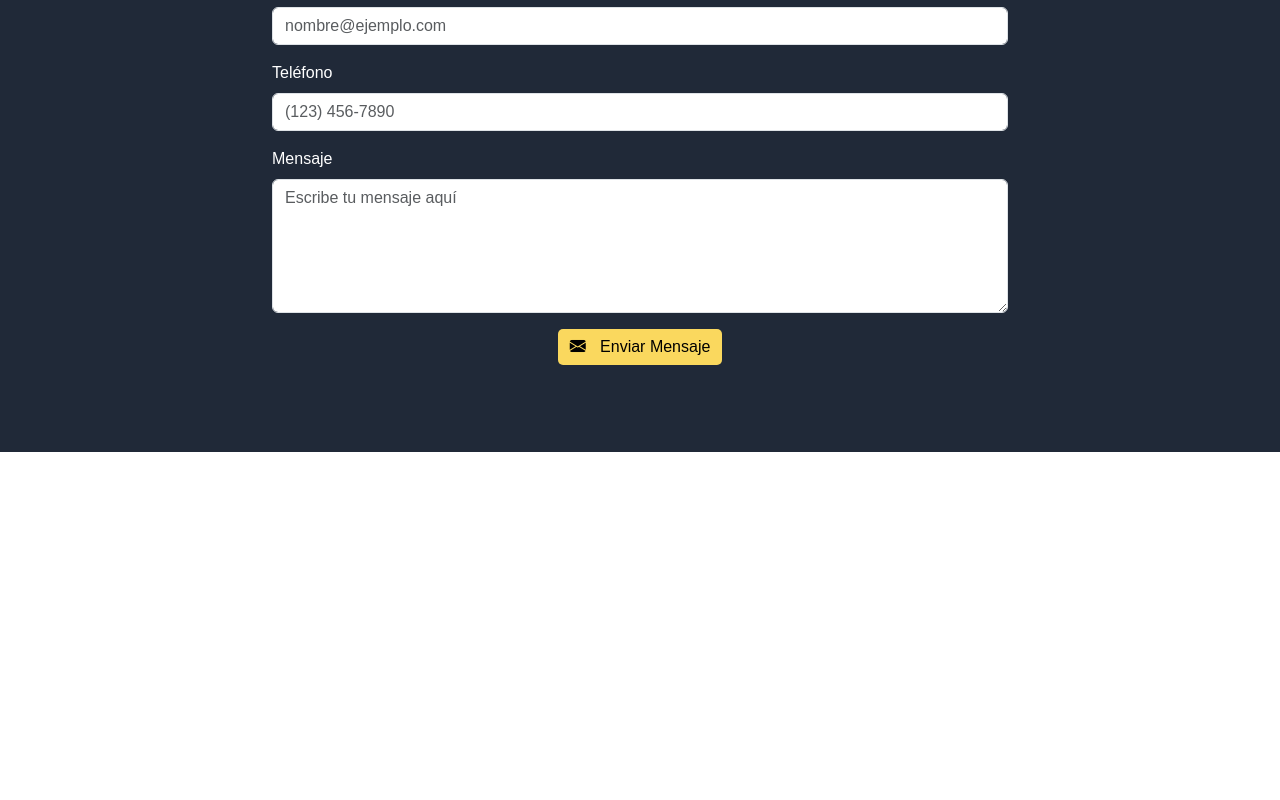
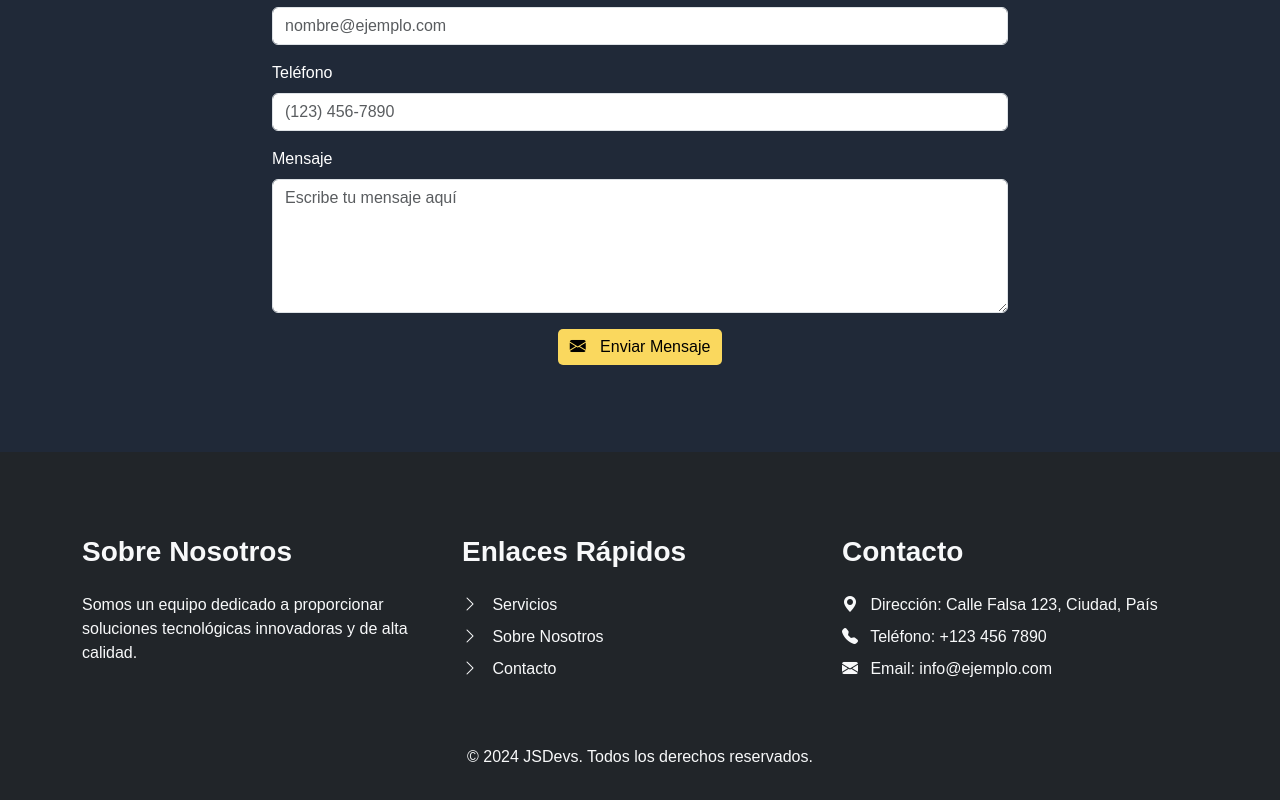
Before and after one commit to axxving/app-jsdevs-axv, a React (Vite) app: page / in a window 1280 px wide. Shown: the part 3692-4492 px from the top of the page. Before the commit the page ends 4144 px from the top, so only its background shows below. Built offline with nearby package versions, Linux system fonts and the light colour scheme.

Commit message:
feat(): styles of the component footer

```diff
--- a/src/App.jsx
+++ b/src/App.jsx
@@ -1,9 +1,10 @@
-import { Contacto } from "./components/Contacto"
-import { Header } from "./components/Header"
-import { Hero } from "./components/Hero"
-import { Servicios } from "./components/Servicios"
-import { Sobre } from "./components/Sobre"
-import { Tecnologias } from "./components/Tecnologias"
+import { Contacto } from "./components/Contacto";
+import { Header } from "./components/Header";
+import { Hero } from "./components/Hero";
+import { Servicios } from "./components/Servicios";
+import { Sobre } from "./components/Sobre";
+import { Tecnologias } from "./components/Tecnologias";
+import { Footer } from "./components/Footer";
 
 export const App = () => {
   return (
@@ -14,6 +15,7 @@ export const App = () => {
       <Sobre />
       <Tecnologias />
       <Contacto />
+      <Footer />
     </>
   )
 }
--- a/src/assets/css/index.css
+++ b/src/assets/css/index.css
@@ -226,6 +226,7 @@ h2 {
     color: var(--blanco);
 }
 
+/*Contacto*/
 .contacto {
     background-color: var(--negro);
     color: var(--blanco);
@@ -234,3 +235,11 @@ h2 {
     align-items: center;
     justify-content: center;
 }
+
+/*Footer*/
+.footer {
+    min-height: 50vh;
+    display: flex;
+    align-items: center;
+    justify-content: center;
+}
--- /dev/null
+++ b/src/components/Footer.jsx
@@ -0,0 +1,53 @@
+export const Footer = () => {
+    return (
+        <div className="container-fluid bg-dark text-light py-5 footer">
+            <div className="container">
+                <div className="row">
+                    <div className="col-md-4 mb-4">
+                        <h3 className="bold mb-4">Sobre Nosotros</h3>
+                        <p>Somos un equipo dedicado a proporcionar soluciones tecnológicas innovadoras y de alta calidad.</p>
+                    </div>
+                    <div className="col-md-4 mb-4">
+                        <h3 className="bold mb-4">Enlaces Rápidos</h3>
+                        <ul className="list-unstyled">
+                            <li className="mb-2">
+                                <a href="#servicios" className="text-light text-decoration-none">
+                                    <i className="bi bi-chevron-right"></i> Servicios
+                                </a>
+                            </li>
+                            <li className="mb-2">
+                                <a href="#sobre" className="text-light text-decoration-none">
+                                    <i className="bi bi-chevron-right"></i> Sobre Nosotros
+                                </a>
+                            </li>
+                            <li className="mb-2">
+                                <a href="#contacto" className="text-light text-decoration-none">
+                                    <i className="bi bi-chevron-right"></i> Contacto
+                                </a>
+                            </li>
+                        </ul>
+                    </div>
+                    <div className="col-md-4">
+                        <h3 className="bold mb-4">Contacto</h3>
+                        <ul className="list-unstyled">
+                            <li className="mb-2">
+                                <i className="bi bi-geo-alt-fill me-2"></i> Dirección: Calle Falsa 123, Ciudad, País
+                            </li>
+                            <li className="mb-2">
+                                <i className="bi bi-telephone-fill me-2"></i> Teléfono: +123 456 7890
+                            </li>
+                            <li className="mb-2">
+                                <i className="bi bi-envelope-fill me-2"></i> Email: info@ejemplo.com
+                            </li>
+                        </ul>
+                    </div>
+                </div>
+                <div className="row text-center mt-4">
+                    <div className="col">
+                        <p className="m-0">&copy; 2024 JSDevs. Todos los derechos reservados.</p>
+                    </div>
+                </div>
+            </div>
+        </div>
+    );
+}
```
